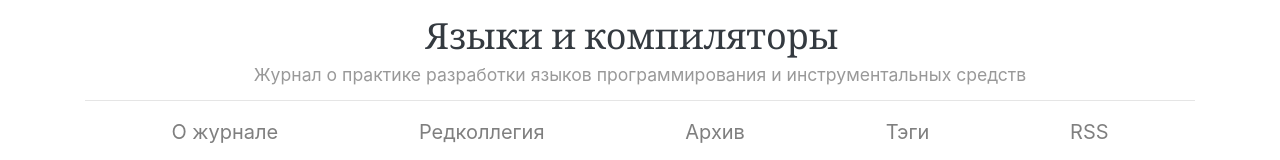
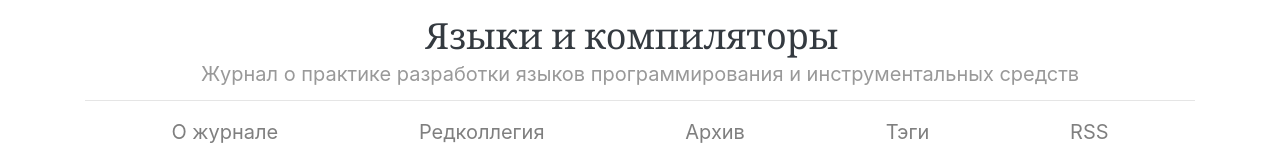
Before and after one commit to compiler-dev-journal/compiler-dev-journal.github.io, a plain HTML site: page index.html in a window 1280 px wide. Shown: the top 160 px of the page. Drawn offline with nearby package versions, Linux system fonts and the light colour scheme.

Commit message:
Nikola auto commit.
Source commit: 6b28cd3d922eb94951b6f2c5e89a3a333c334659
Nikola version: 8.0.1

```diff
--- a/assets/css/custom.css
+++ b/assets/css/custom.css
@@ -1,5 +1,9 @@
 body {
     font-size: 125%;
+}
+
+.blog-description {
+  font-size: 1.25rem;
 }
 
 #footer {
```
